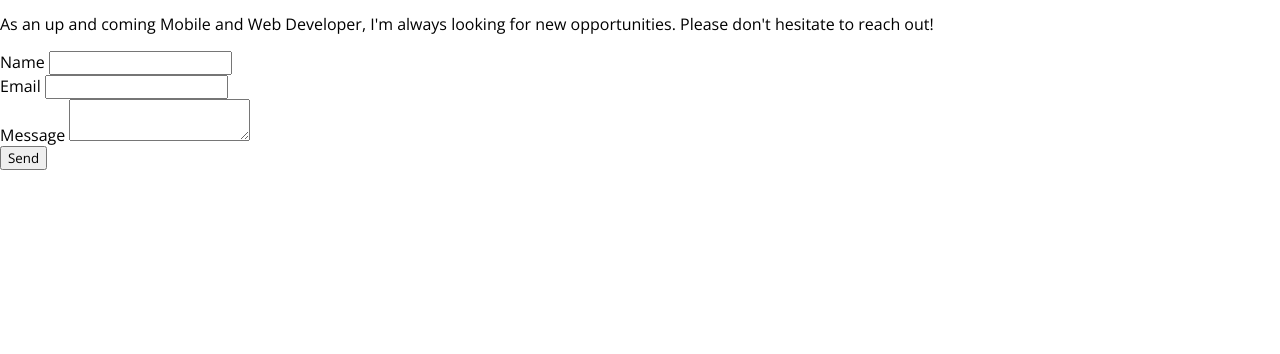
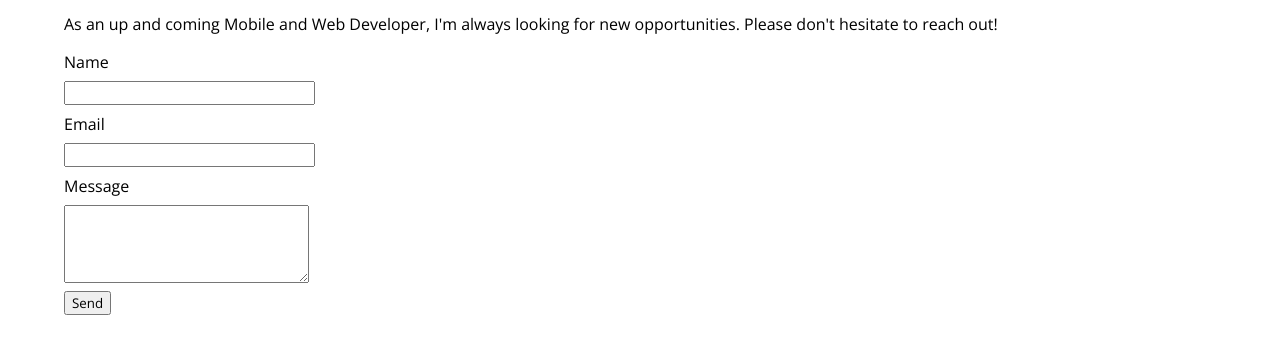
Before and after one commit to jlor993/jlor993.github.io, a website: page contact.html in a window 1280 px wide. Shown: the part 96-450 px from the top of the page. Drawn offline with nearby package versions, Linux system fonts and the light colour scheme.

Commit message:
Contact Style

```diff
--- a/contact.html
+++ b/contact.html
@@ -24,24 +24,24 @@
         </nav>
       </header>
       <h1>Contact Jeffrey Lor</h1>
-      <p>As an up and coming Mobile and Web Developer, I'm always looking for new opportunities. Please don't hesitate to reach out!</p>
+      <p id="left-indent">As an up and coming Mobile and Web Developer, I'm always looking for new opportunities. Please don't hesitate to reach out!</p>
       <form action="https://formspree.io/f/mknkpvbn" method="POST">
-        <div>
+        <div class="form-group">
           <label for="name">Name</label>
           <input id="name" type="text" name="name">
         </div>
-        <div>
+        <div class="form-group">
           <label for="email">Email</label>
           <input id="email" type="text" name="_replyto">
         </div>
-        <div>
+        <div class="form-group">
           <input type="hidden" name="_subject" value="New submission!">
         </div>
-        <div>
+        <div class="form-group">
           <label for="message">Message</label>
           <textarea id="message" name="message"></textarea>
         </div>
-        <div>
+        <div class="form-group">
           <input type="submit" value="Send">
         </div>
       </form>
--- a/src/scss/main.scss
+++ b/src/scss/main.scss
@@ -48,6 +48,28 @@ td.left {
 
 td.right {
   text-align: right;
+}
+
+input[type=text] {
+  display: block;
+  width: 20%;
+  margin: 8px 0;
+}
+
+textarea {
+  display: block;
+  width: 20%;
+  margin: 8px 0;
+  padding: 20px 0;
+}
+
+.form-group {
+  text-align: left;
+  padding-left: 5%;
+}
+
+#left-indent {
+  padding-left: 5%;
 }
 
 @import url('https://fonts.googleapis.com/css?family=Open+Sans');
```
Also changed, not shown: dist/css/main.min.css.
